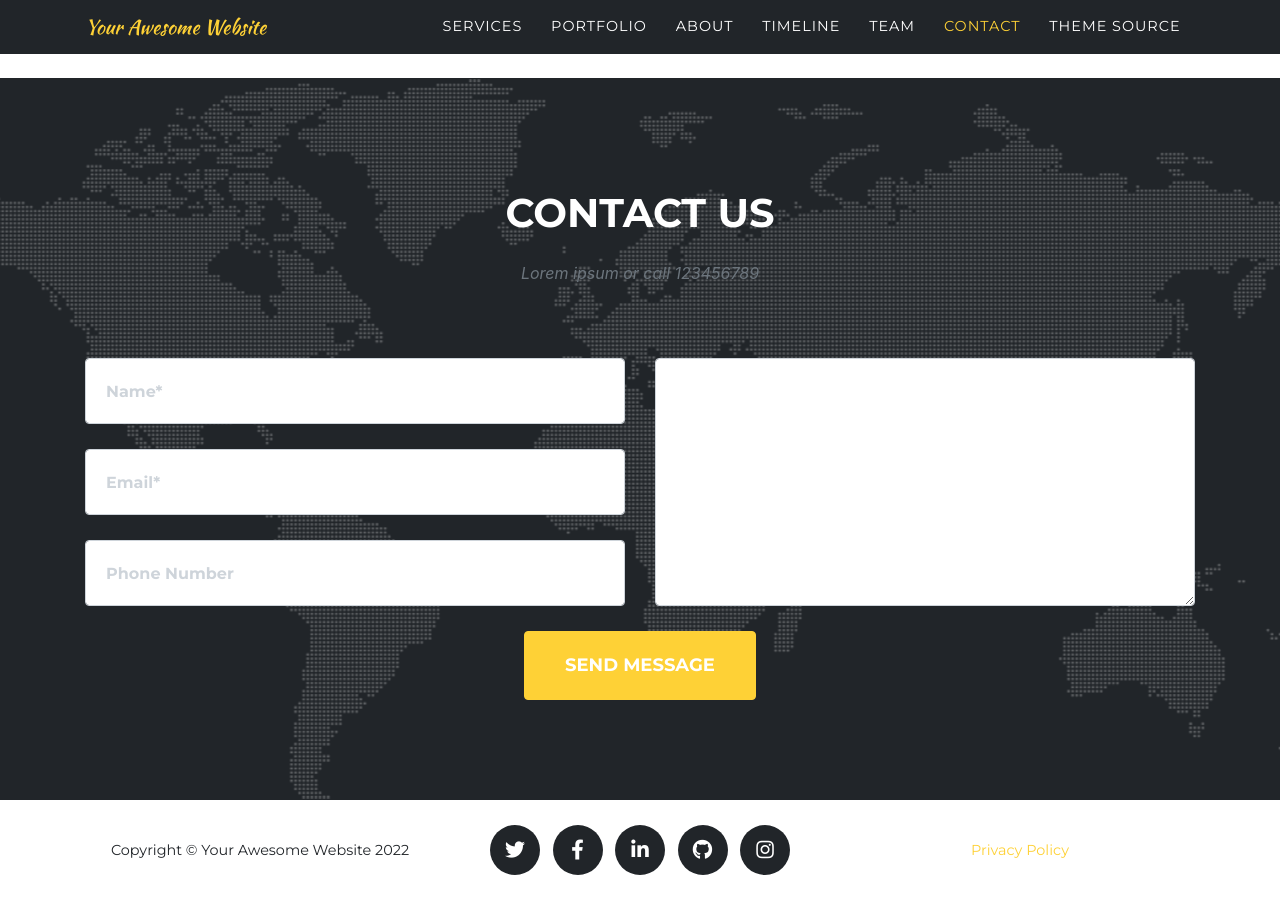
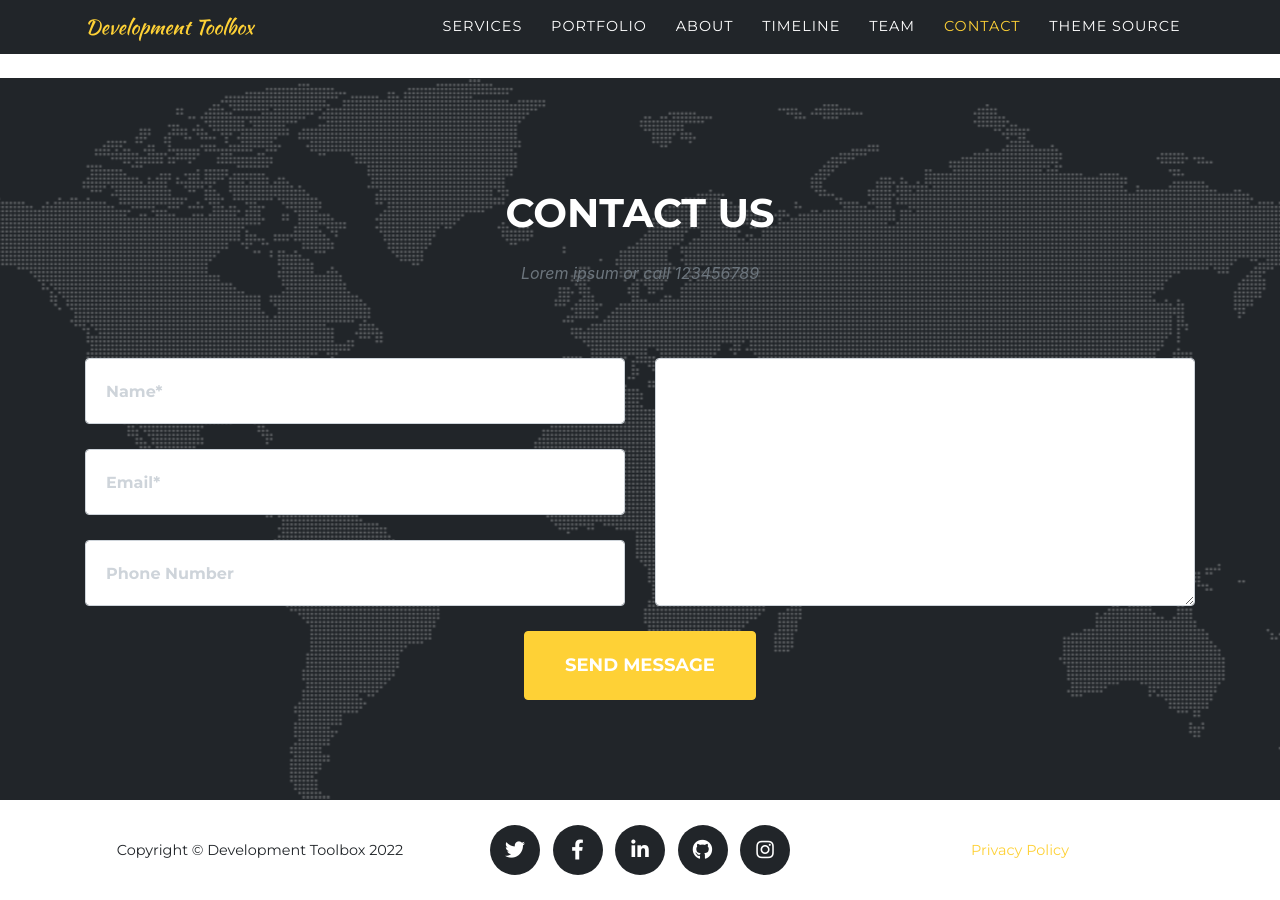
Before and after one commit to xuzhuoxi/xuzhuoxi.github.io, a Jekyll site: the page built from index.md, in a window 1280 px wide and 900 px high, scrolled down 5690 px. Built offline with Jekyll 4.4.1, drawn with Linux system fonts in a browser that asks for light colours; some web fonts are replaced.

Commit message:
1. 更新站点基础信息。

```diff
--- a/_config.yml
+++ b/_config.yml
@@ -15,17 +15,17 @@
 # theme: jekyll-agency
 
 # 修改为Github Pages支持
-theme: minima
+# theme: minima
 # 修改为自定义主题
-# remote_theme: raviriley/agency-jekyll-theme
+remote_theme: raviriley/agency-jekyll-theme
 
 url    : "" # the base hostname & protocol for your site, e.g. http://example.com
 baseurl: "" # the subpath of your site, e.g. /blog
 
-title      : Your Awesome Website
-email      : your-email@example.com #this is also the email contact forms will go to
-description: "Site description"
-author     : Your Name
+title      : Development Toolbox
+email      : xuzhuoxi@gmail.com #this is also the email contact forms will go to
+description: "Game Developer, Open Source Contributor."
+author     : XUZHUOXI
 # logo:     #optional, defaults to site title
   # path: assets\img\clients\creative-market.jpg
   # height: 60 #height in px, defaults to 52px
```
